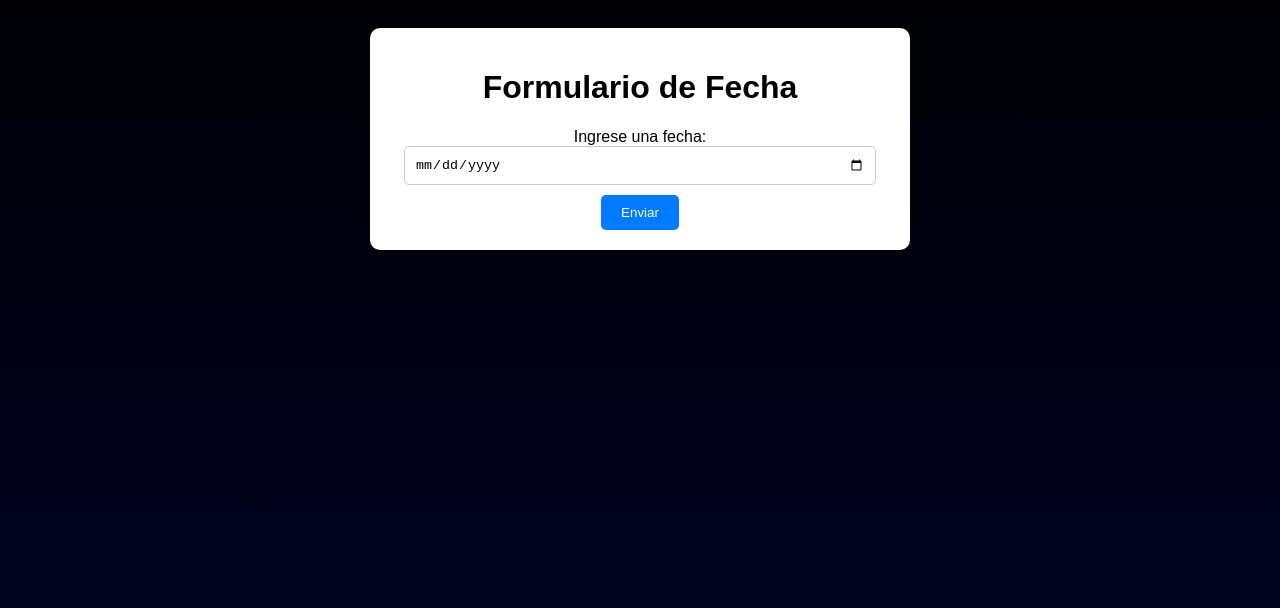
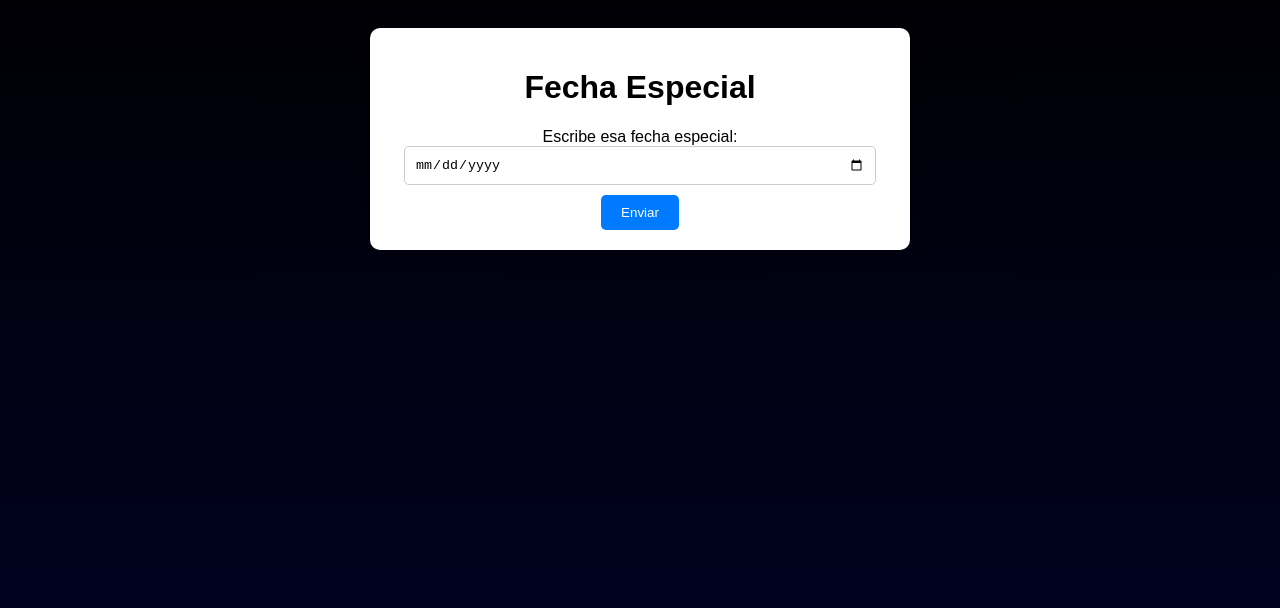
Before and after one commit to RoneyVaLo/flowers, a plain HTML site: page index.html in a window 1280 px wide. Drawn offline with Linux system fonts and the light colour scheme.

Commit message:
change texts

```diff
--- a/index.html
+++ b/index.html
@@ -8,9 +8,9 @@
 </head>
 <body>
     <div id="formulario">
-        <h1>Formulario de Fecha</h1>
+        <h1>Fecha Especial</h1>
         <form id="miFormulario">
-            <label for="fecha">Ingrese una fecha:</label>
+            <label for="fecha">Escribe esa fecha especial:</label>
             <input type="date" id="fecha" required>
             <br>
             <button type="submit">Enviar</button>
```
